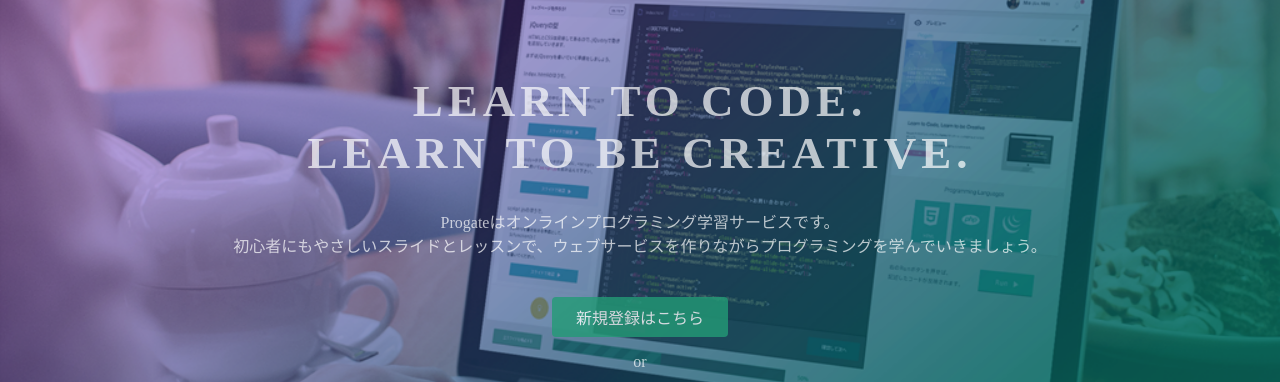
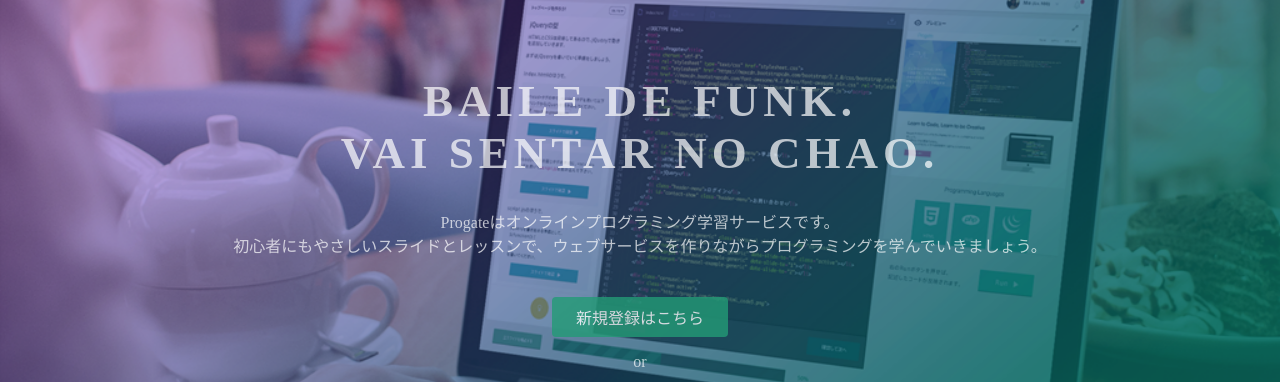
Before and after one commit to kamintheworld/kamin, a plain HTML site: page index.html in a window 1280 px wide. Shown: the part 135-517 px from the top of the page. Drawn offline with Linux system fonts and the light colour scheme.

Commit message:
Update index.html

```diff
--- a/index.html
+++ b/index.html
@@ -23,7 +23,7 @@
   </header>
   <div class="top-wrapper">
     <div class="container">
-      <h1>LEARN TO CODE.<br>LEARN TO BE CREATIVE.</h1>
+      <h1>BAILE DE FUNK.<br>VAI SENTAR NO CHAO.</h1>
       <p>Progateはオンラインプログラミング学習サービスです。<br>初心者にもやさしいスライドとレッスンで、ウェブサービスを作りながらプログラミングを学んでいきましょう。</p>
       <div class="btn-wrapper">
         <a href="#" class="btn signup">新規登録はこちら</a>
```
